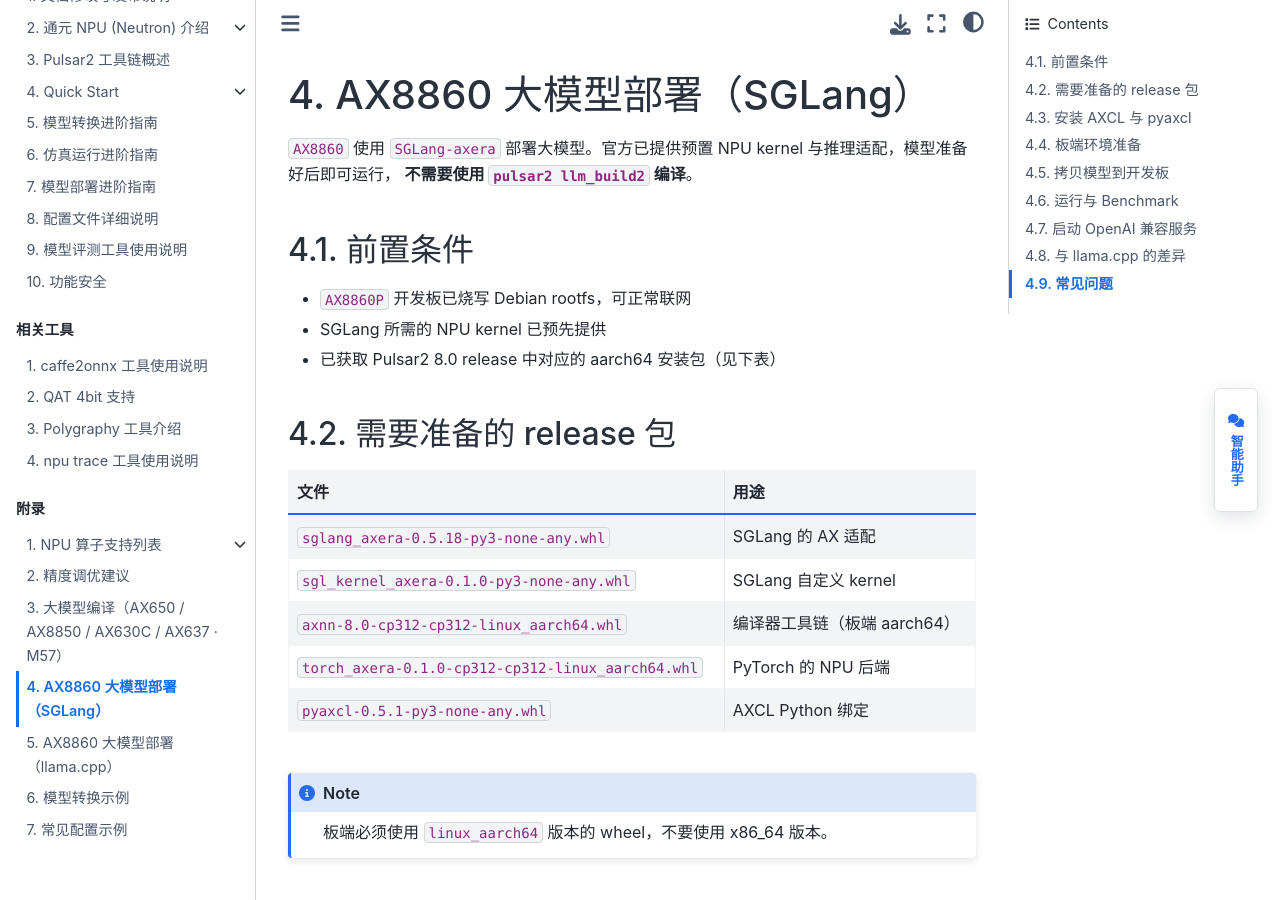
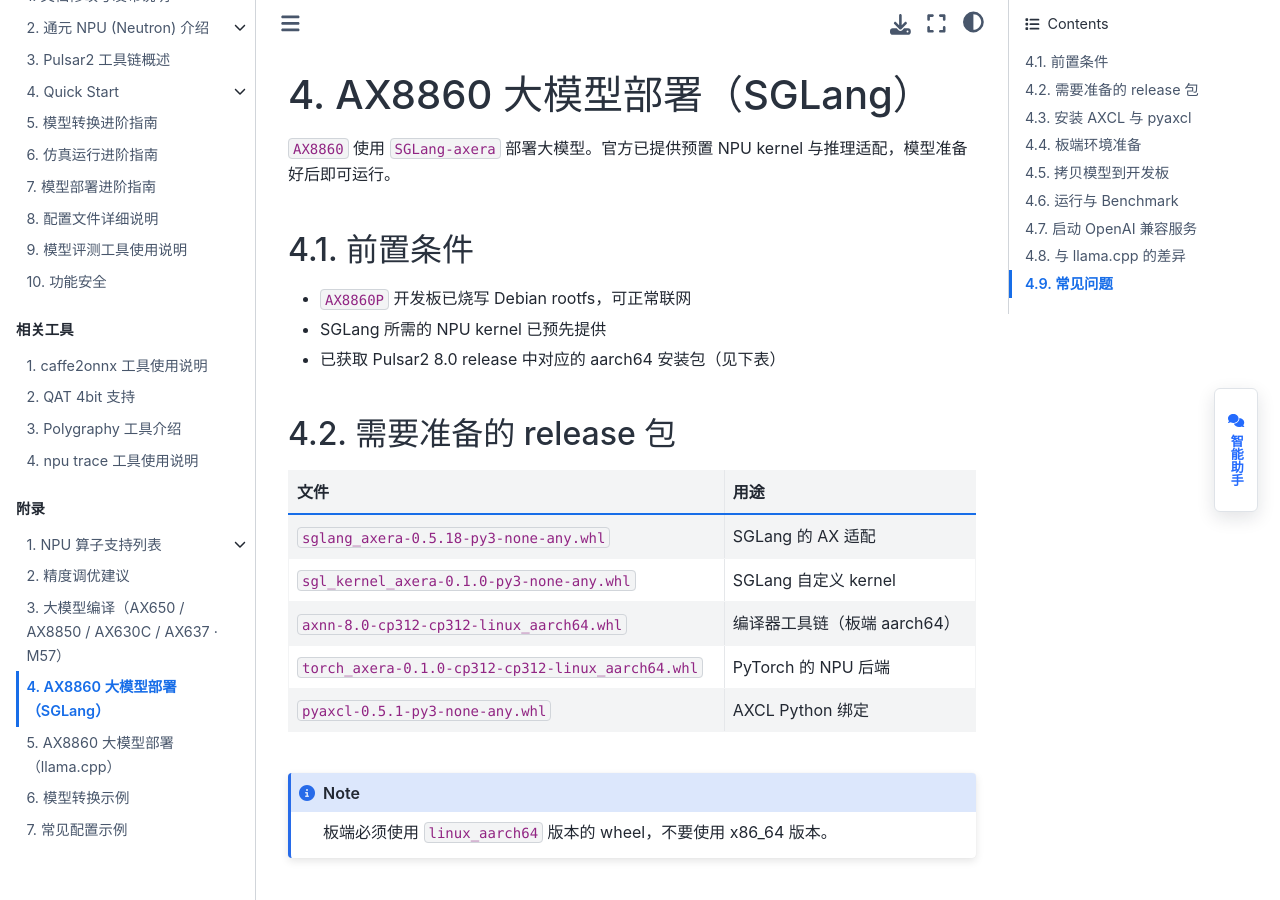
Before and after one commit to AXERA-TECH/pulsar2-docs, a Sphinx documentation site: the page built from source/appendix/llm_ax8860_sglang.md, in a window 1280 px wide and 900 px high. Built offline with Sphinx 7.4.7 and the Sphinx Book theme 1.1.4, drawn with Linux system fonts in a browser that asks for light colours.

Commit message:
docs: 精简 AX8860 大模型章节说明

```diff
--- a/source/appendix/llm_ax8860_sglang.md
+++ b/source/appendix/llm_ax8860_sglang.md
@@ -1,7 +1,6 @@
 # AX8860 大模型部署（SGLang）
 
-`AX8860` 使用 `SGLang-axera` 部署大模型。官方已提供预置 NPU kernel 与推理适配，模型准备好后即可运行，
-**不需要使用 `pulsar2 llm_build2` 编译**。
+`AX8860` 使用 `SGLang-axera` 部署大模型。官方已提供预置 NPU kernel 与推理适配，模型准备好后即可运行。
 
 ## 前置条件
 
```
Also changed, not shown: source/appendix/llm_ax8860_llamacpp.md (+1 -1 lines).
